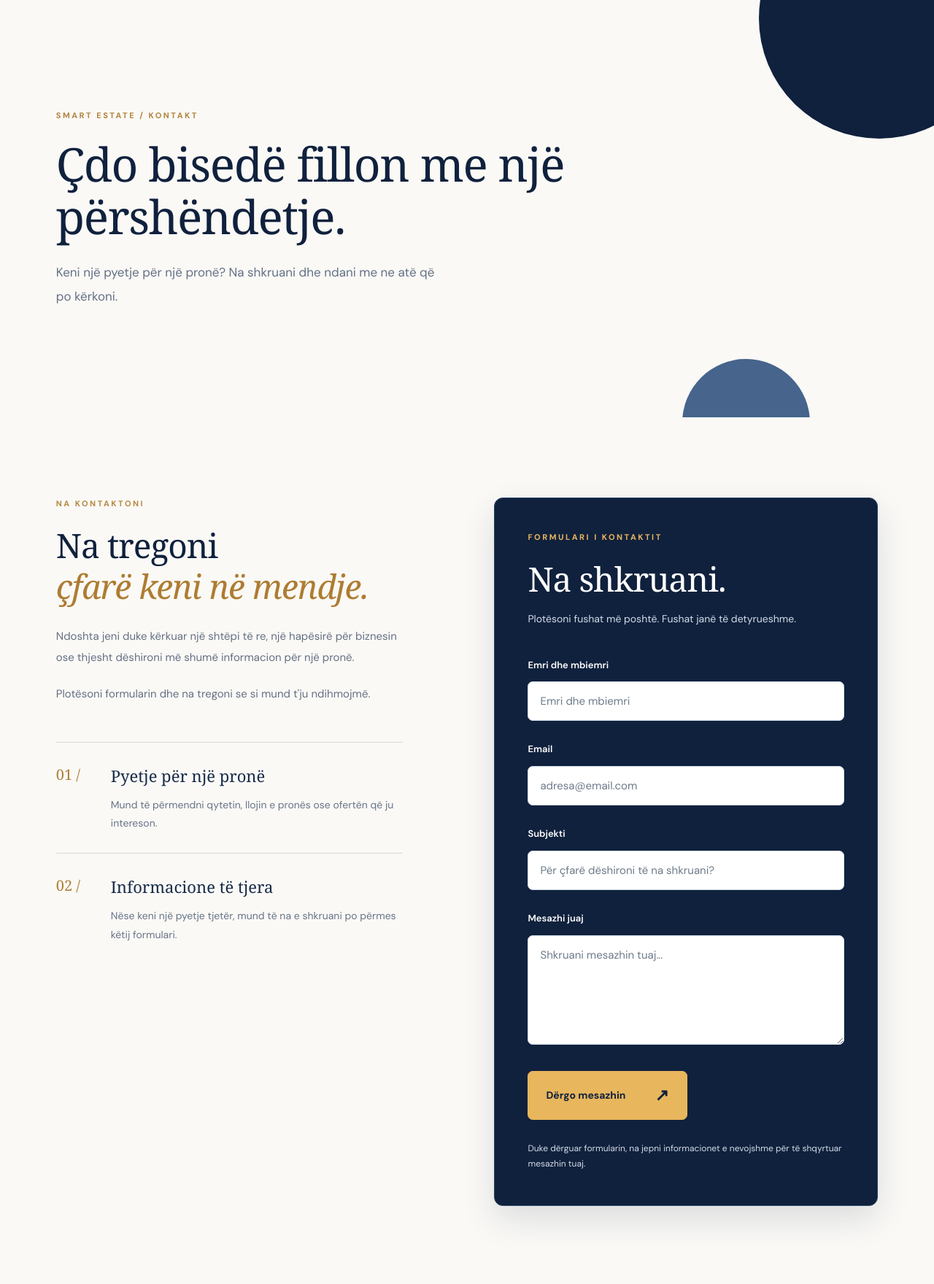
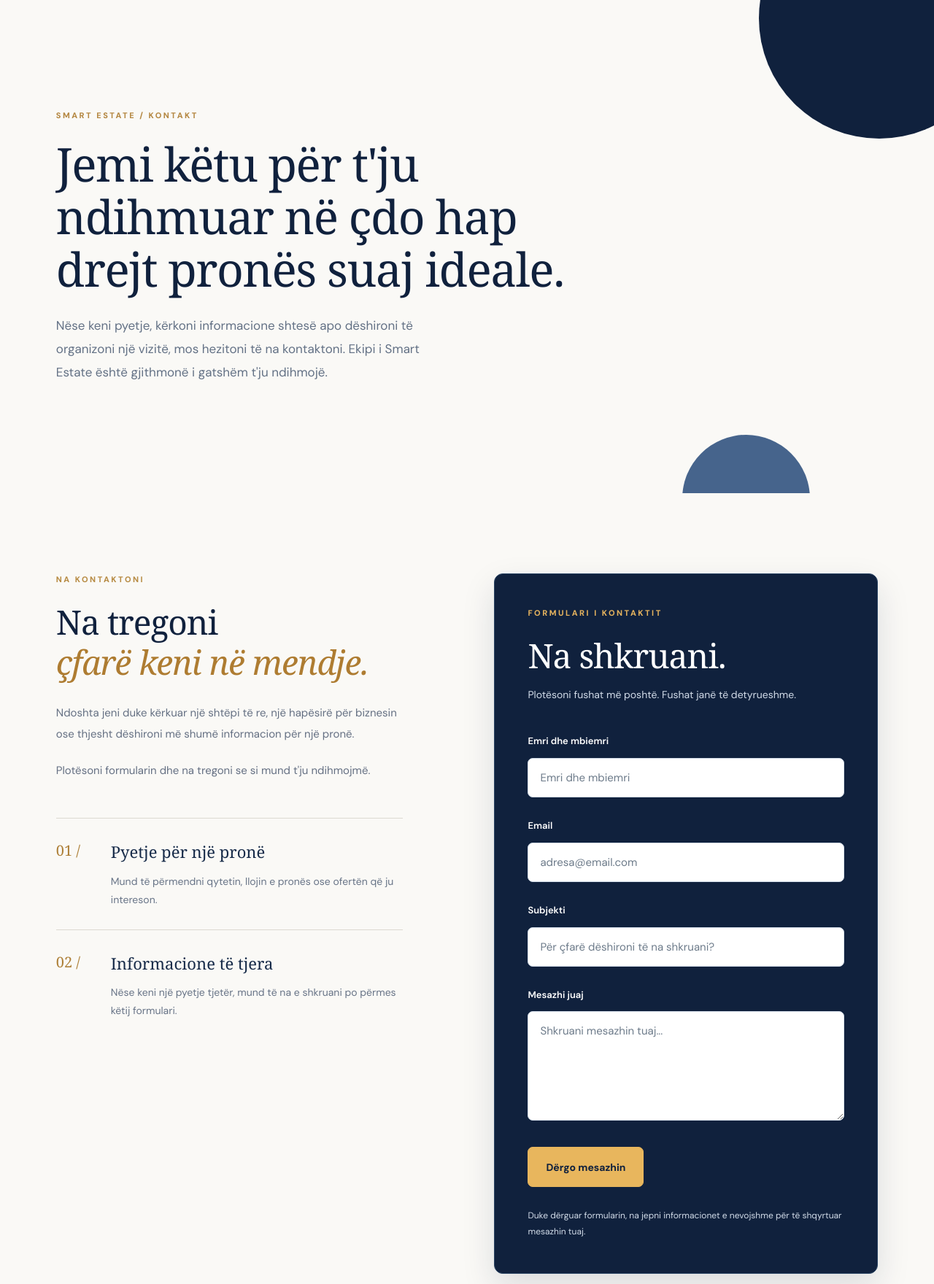
Before and after one commit to samire-ahmeti/Samire-Ahmeti-Sistemi-per-Menaxhimin-e-Agjencive-te-Patundshmerive, a Django app: page /kontakt/ in a window 1280 px wide. Shown: the part 109-1869 px from the top of the page at 73% size. Run offline with Django 5.2, Linux system fonts and the light colour scheme.

Commit message:
style: Permiresova tekstet dhe permbajtjen e faqeve publike

```diff
--- a/agjencia/templates/agjencia/detajet_prones.html
+++ b/agjencia/templates/agjencia/detajet_prones.html
@@ -165,7 +165,7 @@
                     </h2>
 
                     <p class="se-detail-location">
-                        📍 {{ prona.qyteti }}, Kosovë
+                         {{ prona.qyteti }}, Kosovë
                     </p>
 
                 </div>
@@ -220,7 +220,7 @@
                     </button>
 
                     <a href="{% url 'pronat' %}" class="se-detail-back">
-                        ← Kthehu te pronat
+                         Kthehu te pronat
                     </a>
 
                 </div>
@@ -240,7 +240,7 @@
             </div>
 
             <a href="{% url 'pronat' %}" class="se-detail-gold-button">
-                Shiko të gjitha pronat →
+                Shiko të gjitha pronat
             </a>
         </div>
 
--- a/agjencia/templates/agjencia/home.html
+++ b/agjencia/templates/agjencia/home.html
@@ -27,7 +27,7 @@
         <div class="se-hero-line"></div>
 
         <h2>
-            Agjensi për Menaxhimin e Patundshmërive
+            Agjenci për Menaxhimin e Patundshmërive
         </h2>
 
         <p>
@@ -36,9 +36,7 @@
         </p>
 
         <a href="/pronat/" class="se-hero-button">
-            <span>⌂</span>
             Shiko Pronat
-            <span>→</span>
         </a>
 
     </div>
--- a/agjencia/templates/agjencia/kontakt.html
+++ b/agjencia/templates/agjencia/kontakt.html
@@ -16,14 +16,11 @@
             </p>
 
             <h1>
-                Çdo bisedë fillon
-                me një përshëndetje.
+                Jemi këtu për t'ju ndihmuar në çdo hap drejt pronës suaj ideale.
             </h1>
 
             <p>
-                Keni një pyetje për një pronë?
-                Na shkruani dhe ndani me ne
-                atë që po kërkoni.
+                Nëse keni pyetje, kërkoni informacione shtesë apo dëshironi të organizoni një vizitë, mos hezitoni të na kontaktoni. Ekipi i Smart Estate është gjithmonë i gatshëm t'ju ndihmojë.
             </p>
 
         </div>
@@ -197,7 +194,7 @@
                     class="estate-contact-submit"
                 >
                     Dërgo mesazhin
-                    <span aria-hidden="true">↗</span>
+
                 </button>
 
                 <p class="estate-contact-privacy">
@@ -230,7 +227,7 @@
 
                 <a href="{% url 'pronat' %}">
                     Eksploro pronat
-                    <span>↗</span>
+
                 </a>
             </div>
 
--- a/agjencia/templates/agjencia/pronat.html
+++ b/agjencia/templates/agjencia/pronat.html
@@ -253,7 +253,7 @@
                         </h3>
 
                         <p class="property-location">
-                            📍 {{ prona.qyteti }}, Kosovë
+                            {{ prona.qyteti }}, Kosovë
                         </p>
 
                         <p class="property-area">
@@ -270,10 +270,6 @@
                         >
 
                             <span>Shiko detajet</span>
-
-                            <span aria-hidden="true">
-                                →
-                            </span>
 
                         </a>
 
--- a/agjencia/templates/agjencia/rreth_nesh.html
+++ b/agjencia/templates/agjencia/rreth_nesh.html
@@ -34,7 +34,7 @@
             </p>
 
             <a href="{% url 'pronat' %}" class="estate-ed-link">
-                Shfleto pronat <span>↗</span>
+                Shfleto pronat
             </a>
         </div>
 
@@ -124,7 +124,7 @@
         <p class="estate-ed-overline">SMART ESTATE</p>
         <h2>Prona e duhur mund të jetë më afër sesa mendon.</h2>
         <a href="{% url 'pronat' %}" class="estate-ed-link">
-            Shiko pronat <span>↗</span>
+            Shiko pronat
         </a>
     </section>
 
--- a/agjencia/templates/agjencia/sherbimet.html
+++ b/agjencia/templates/agjencia/sherbimet.html
@@ -53,7 +53,7 @@
                 </p>
 
                 <a href="{% url 'pronat' %}" class="estate-ed-link">
-                    Kërko prona <span>↗</span>
+                    Kërko prona
                 </a>
             </div>
         </div>
@@ -104,7 +104,7 @@
         <h2>Le ta fillojmë me pronën që po kërkon.</h2>
 
         <a href="{% url 'pronat' %}" class="estate-ed-link">
-            Eksploro ofertat <span>↗</span>
+            Eksploro ofertat
         </a>
     </section>
 
```
Also changed, not shown: agjencia/templates/agjencia/hyrja.html (+3 -6 lines).
